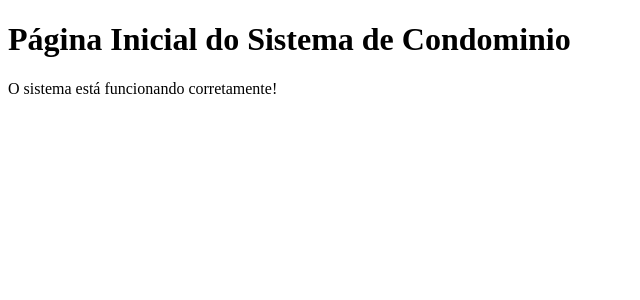
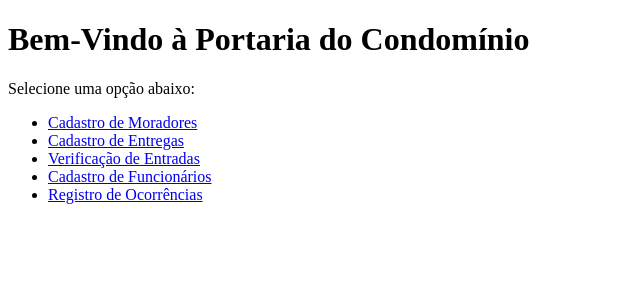
Before and after one commit to AntonioKasahara/portaria_de_condominio, a Django app: page / in a window 1280 px wide. Shown: the top 300 px of the page, without its empty margins (0-640 px from the left). Run offline with Django 5.2, Linux system fonts and the light colour scheme.

Commit message:
alterações da aula do dia 18 novembro projeto portaria

```diff
--- a/portaria_de_condominio/portaria/templates/portaria/cadastro_entregas.html
+++ b/portaria_de_condominio/portaria/templates/portaria/cadastro_entregas.html
@@ -2,9 +2,13 @@
 <html lang="pt">
 <head>
     <meta charset="UTF-8">
-    <title>Portaria de Condomínio</title>
+    <title>Cadastro de Entregas</title>
 </head>
 <body>
+        <!--Link para a página inicial-->
+    <p>Selecione uma opção abaixo:</p>
+    <a href="{% url 'pagina_inicial' %}">Voltar para a página inicial</a>
+
     <h1>Página de Cadastro de Entregas</h1>
     <p>O sistema está funcionando corretamente!</p>
 </body>
--- a/portaria_de_condominio/portaria/templates/portaria/cadastro_morador.html
+++ b/portaria_de_condominio/portaria/templates/portaria/cadastro_morador.html
@@ -2,9 +2,13 @@
 <html lang="pt">
 <head>
     <meta charset="UTF-8">
-    <title>Portaria de Condomínio</title>
+    <title>Cadastro de Moradores</title>
 </head>
 <body>
+    <!--Link para a página inicial-->
+    <p>Selecione uma opção abaixo:</p>
+    <a href="{% url 'pagina_inicial' %}">Voltar para a página inicial</a>
+
     <h1>Página de Cadastro de Moradores</h1>
     <p>O sistema está funcionando corretamente!</p>
 </body>
--- a/portaria_de_condominio/portaria/templates/portaria/index.html
+++ b/portaria_de_condominio/portaria/templates/portaria/index.html
@@ -5,7 +5,18 @@
     <title>Portaria de Condomínio</title>
 </head>
 <body>
-    <h1>Página Inicial do Sistema de Condominio</h1>
-    <p>O sistema está funcionando corretamente!</p>
+    <h1>Bem-Vindo à Portaria do Condomínio</h1>
+    <p>Selecione uma opção abaixo:</p>
+    <ul>
+
+        <li><a href="{% url 'cadastro_morador'%}"> Cadastro de Moradores</a></li>
+        <li><a href="{% url 'cadastro_entregas'%}"> Cadastro de Entregas</a></li>
+        <li><a href="{% url 'verificacao_entradas'%}"> Verificação de Entradas</a></li>
+        <li><a href="{% url 'cadastro_funcionarios'%}"> Cadastro de Funcionários</a></li>
+        <li><a href="{% url 'registro_ocorrencias'%}"> Registro de Ocorrências</a></li>
+   </ul>
+
+
 </body>
+
 </html>
--- a/portaria_de_condominio/portaria/templates/portaria/verificacao_entradas.html
+++ b/portaria_de_condominio/portaria/templates/portaria/verificacao_entradas.html
@@ -2,9 +2,13 @@
 <html lang="pt">
 <head>
     <meta charset="UTF-8">
-    <title>Portaria de Condomínio</title>
+    <title> Verificação de Entradas</title>
 </head>
 <body>
+        <!--Link para a página inicial-->
+    <p>Selecione uma opção abaixo:</p>
+    <a href="{% url 'pagina_inicial' %}">Voltar para a página inicial</a>
+
     <h1>Página do sistema de verificação de Entrada</h1>
     <p>O sistema está funcionando corretamente!</p>
 </body>
```
Also changed, not shown: portaria_de_condominio/portaria/templates/portaria/cadastro_funcionarios.html (+6 -2 lines), portaria_de_condominio/portaria/templates/portaria/registro_ocorrencias.html (+6 -2 lines).
